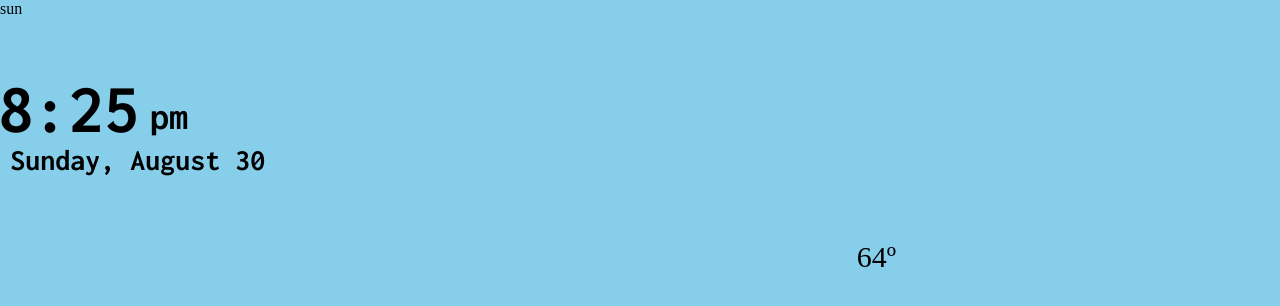
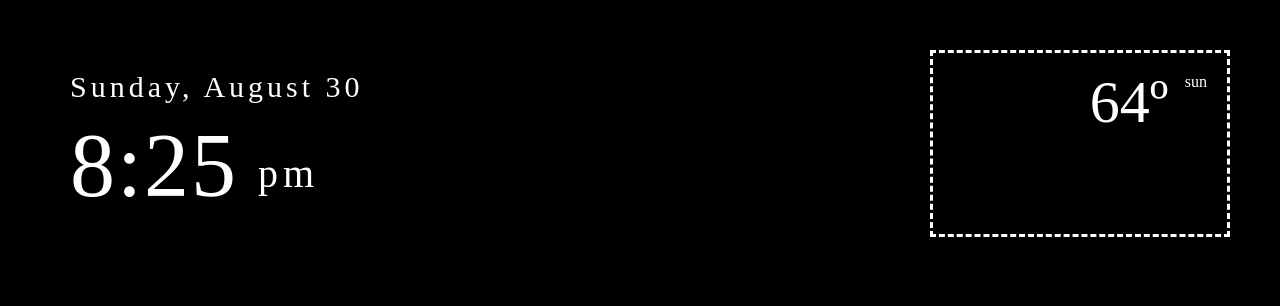
Before and after one commit to jack-henry4193/didactic-parakeet, a plain HTML site: page index.html in a window 1280 px wide. Drawn offline with Linux system fonts and the light colour scheme; no server answers.

Commit message:
full rework of layout, changed to flexbox

```diff
--- a/style.css
+++ b/style.css
@@ -6,139 +6,63 @@
     margin: 0px;
     padding: 0px;
     box-sizing: border-box;
+    color: white;
+}
+
+body {
+    margin: 50px;
+    display: flex;
+    justify-content: space-between;
 }
 
 html {
-    background-color: skyblue;
+    background-color: black;
 }
 
-.strong {
-    background-color: blue;
-    color: white;
-    font-size: 70px
+
+.d {
+    display: flex;
+    flex-wrap: wrap;
+    width: 420px;
+    padding: 20px;
 }
 
-.main {
-    display: inline;
-}
-
-#buttonplace {
-    position: absolute;
-    top: 90%;
-    right: 15%;
-}
-
-.d {
-    position: absolute;
-    width: 330px;
-    height: 120px;
-    top: 9%;
-    right: 75%;
+.date {
+    font-size: 30px;
+    letter-spacing: 4px;
+    padding-bottom: 10px;
 }
 
 .clock {
-    font-family: 'Inconsolata', monospace;
-    font-size: 70px;
-    position: absolute;
-    top: 0%;
-    right: 55%;
+    font-size: 90px;
+    letter-spacing: 2px;
 }
 
 .ap {
-    font-family: 'Inconsolata';
-    font-size: 38px;
-    position: absolute;
-    top: 20%;
-    right: 40%;
+    font-size: 40px;
+    letter-spacing: 5px;
+    margin-left: 20px;
+    align-self: flex-end;
+    margin-bottom: 20px;
 }
 
-.date {
-    font-family: 'Inconsolata', monospace;
-    font-size: 30px;
-    width: 290px;
-    height: 35px;
-    position: absolute;
-    top: 60%;
-    right: 6%;
-
+#weather{
+    display: flex;
+    width: 300px;
+    flex-wrap: wrap;
+    border-style: dashed;
+    justify-content: flex-end;
+    padding: 10px;
 }
 
-
-/*
-
-https://www.youtube.com/watch?v=weZFfrjF-k4&t=46s
-
-.aclock {
-    width: 250px;
-    height: 250px;
-    position: absolute;
-    top: 30%;
-    right: 30%;
+.temp {
     display: flex;
-    justify-content: center;
-    align-items: center;
-    border-radius: 50%;
-    border: 5px solid white;
+    font-size: 60px;
+    width: 90px;
+    padding: 5px;
 }
 
-.aclock:before {
-    content: '';
-    position: absolute;
-    width: 10px;
-    height: 10px;
-    background: white;
-    border-radius: 50%;
-    z-index: 10000;
+.icon-now {
+    display: flex;
+    margin: 10px;
 }
-
-.aclock .hour,
-.aclock .min,
-.aclock .sec
-{
-    position: absolute;
-}
-
-.clock .hour, .hr
-{
-    width: 100px;
-    height: 100px;
-}
-
-.clock .min, .mn
-{
-    width: 120px;
-    height: 120px;
-}
-
-.clock .sec, .sc
-{
-    width: 140px;
-    height: 140px;
-}
-
-.hr, .mn, .sc
-{
-    display: flex;
-    justify-content: center;
-    align-items: center;
-}
-
-.hr:before
-{
-    content: '';
-    position: absolute;
-    width: 8px;
-    height: 90px;
-    background: green;
-    border-color: green;
-    z-index: 10;
-    border-radius: 6px 6px 0 0;
-}
-*/
-
-.temp {
-    position: absolute;
-    top: 30%;
-    right: 30%;
-    font-size: 30px;
-}
```
